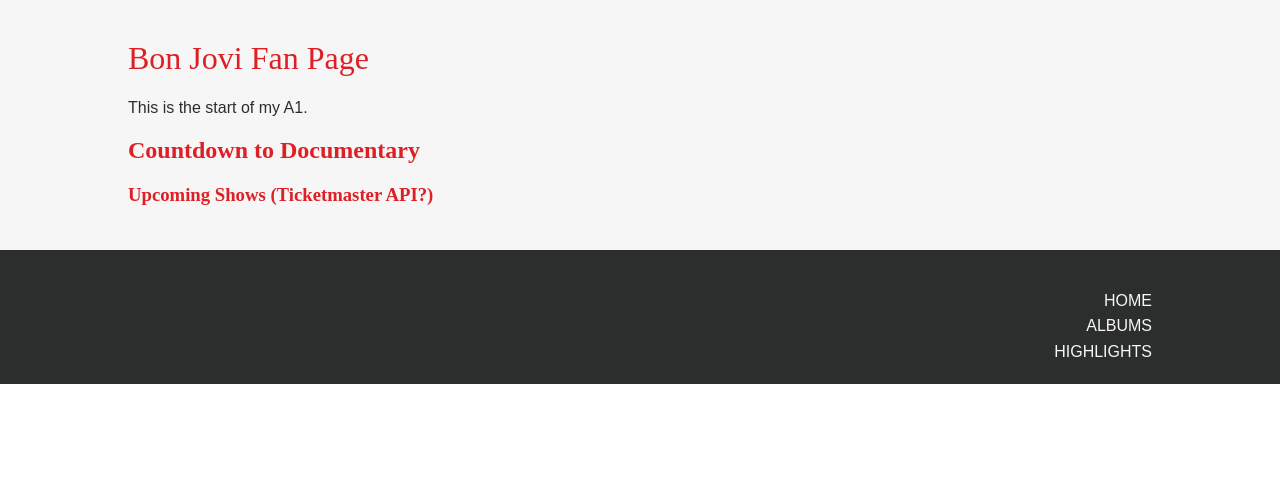
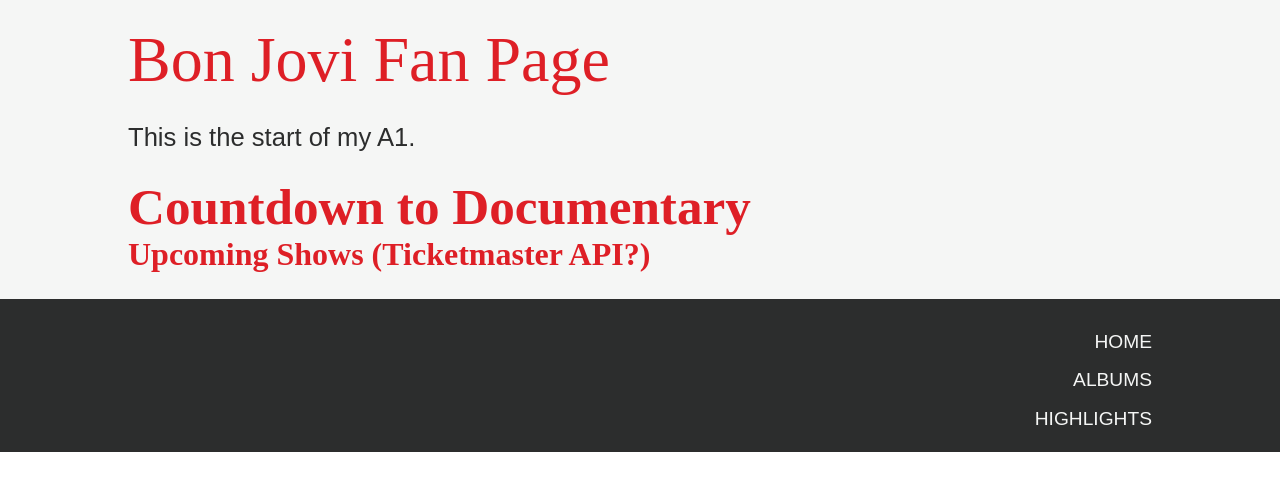
Before and after one commit to mkelly76/A1_JamStack, an Eleventy site: page _src/index.md in a window 1280 px wide. Shown: the part 265-756 px from the top of the page. Built offline with nearby package versions, Linux system fonts and the light colour scheme; Eleventy itself is replaced by a stand-in of ours; files that its build step writes are made by us from their sources; a web font is replaced by a local one.

Commit message:
Font fixes

```diff
--- a/_src/sass/_base.scss
+++ b/_src/sass/_base.scss
@@ -39,6 +39,7 @@
         .menu-link {
             color: $color__white;
             font-family: $font__heading;
+            font-size: 1.5vw;
         }
     }
 
@@ -46,11 +47,15 @@
 footer {
     width: 100%;
     margin: 0;
-    padding: 1vw 10vw 1vw 10vw;
+    padding: 1vw 10vw 2vw 10vw;
     background-color: $color__black;
+    nav ul {
+        margin: 0;
+        padding: 0;
+    }
     li {
         list-style: none;
-        padding: 1vw 0;
+        padding: 1.5vw 0;
     }
     a {
         text-decoration: none;
@@ -59,6 +64,7 @@
         color: $color__white;
         font-family: $font__main;
         float: right;
+        font-size: 1.5vw;
         &:hover {
             color: $color__red;
         }
--- a/_src/sass/_typography.scss
+++ b/_src/sass/_typography.scss
@@ -5,6 +5,11 @@
 h1, h2, h3 {
     font-family: $font__heading;
     color: $color__red;
+    margin: 0;
 }
 h1 { font-weight: 200; }
 h2, h3 { font-weight: 800; }
+h1 { font-size: 5vw; }
+h2 { font-size: 4vw; }
+h3 { font-size: 2.5vw; }
+p { font-size: 2vw; }
```
Also changed, not shown: 2 other files.
